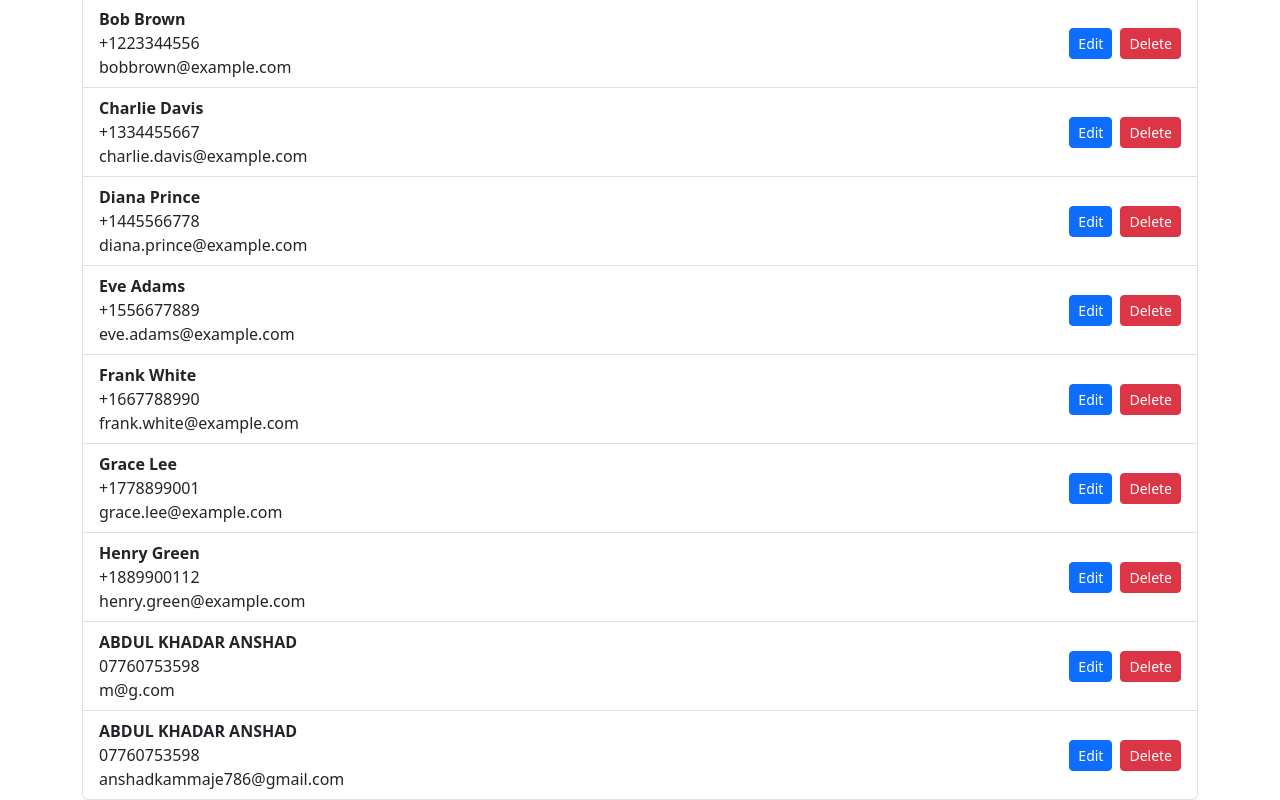
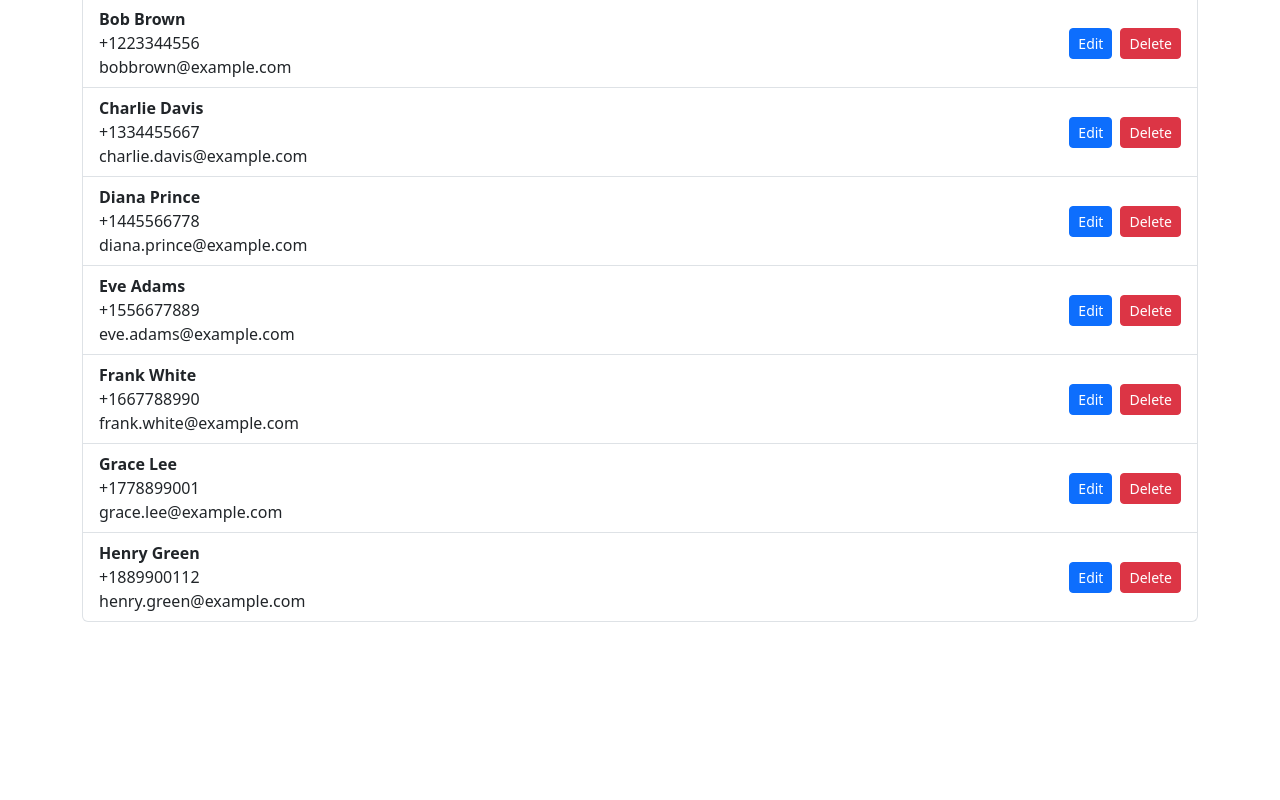
Before and after one commit to Anshadk/contact-manager, a React (Vite) app: page / in a window 1280 px wide. Shown: the part 349-1149 px from the top of the page. After the commit the page ends 971 px from the top, so only its background shows below. Built offline with nearby package versions, Linux system fonts and the light colour scheme; data requests are answered from the project's data file.

Commit message:
Delete option added

```diff
--- a/db.json
+++ b/db.json
@@ -1,76 +1,64 @@
 {
   "contacts": [
     {
-      "id": 1,
+      "id": "1",
       "name": "John Doe",
       "phone": "+1234567890",
       "email": "johndoe@example.com"
     },
     {
-      "id": 2,
+      "id": "2",
       "name": "Jane Smith",
       "phone": "+0987654321",
       "email": "janesmith@example.com"
     },
     {
-      "id": 3,
+      "id": "3",
       "name": "Alice Johnson",
       "phone": "+1122334455",
       "email": "alice.johnson@example.com"
     },
     {
-      "id": 4,
+      "id": "4",
       "name": "Bob Brown",
       "phone": "+1223344556",
       "email": "bobbrown@example.com"
     },
     {
-      "id": 5,
+      "id": "5",
       "name": "Charlie Davis",
       "phone": "+1334455667",
       "email": "charlie.davis@example.com"
     },
     {
-      "id": 6,
+      "id": "6",
       "name": "Diana Prince",
       "phone": "+1445566778",
       "email": "diana.prince@example.com"
     },
     {
-      "id": 7,
+      "id": "7",
       "name": "Eve Adams",
       "phone": "+1556677889",
       "email": "eve.adams@example.com"
     },
     {
-      "id": 8,
+      "id": "8",
       "name": "Frank White",
       "phone": "+1667788990",
       "email": "frank.white@example.com"
     },
     {
-      "id": 9,
+      "id": "9",
       "name": "Grace Lee",
       "phone": "+1778899001",
       "email": "grace.lee@example.com"
     },
     {
-      "id": 10,
+      "id": "10",
       "name": "Henry Green",
       "phone": "+1889900112",
       "email": "henry.green@example.com"
-    },
-    {
-      "id": "9ee4",
-      "name": "ABDUL KHADAR ANSHAD",
-      "phone": "07760753598",
-      "email": "m@g.com"
-    },
-    {
-      "id": "4005",
-      "name": "ABDUL KHADAR ANSHAD",
-      "phone": "07760753598",
-      "email": "anshadkammaje786@gmail.com"
     }
   ]
 }
--- a/src/Components/ListContacts.jsx
+++ b/src/Components/ListContacts.jsx
@@ -26,6 +26,14 @@ function ListContacts() {
           });
       }, [contacts]);
 
+    const handleDelete= async (id)=>{
+      await axios.delete(`http://localhost:5000/contacts/${id}`)
+      .then(alert('Contact deleted successfully!'))
+      .catch((error) => {
+        console.error(error);
+      });
+    }
+
   return (
     <>
     <Navbar/>
@@ -43,7 +51,7 @@ function ListContacts() {
             </div>
             <div>
               <button className="btn btn-primary btn-sm me-2">Edit</button>
-              <button className="btn btn-danger btn-sm">Delete</button>
+              <button className="btn btn-danger btn-sm" onClick={() => handleDelete(contact.id)}>Delete</button>
             </div>
           </li>
         ))}
```
